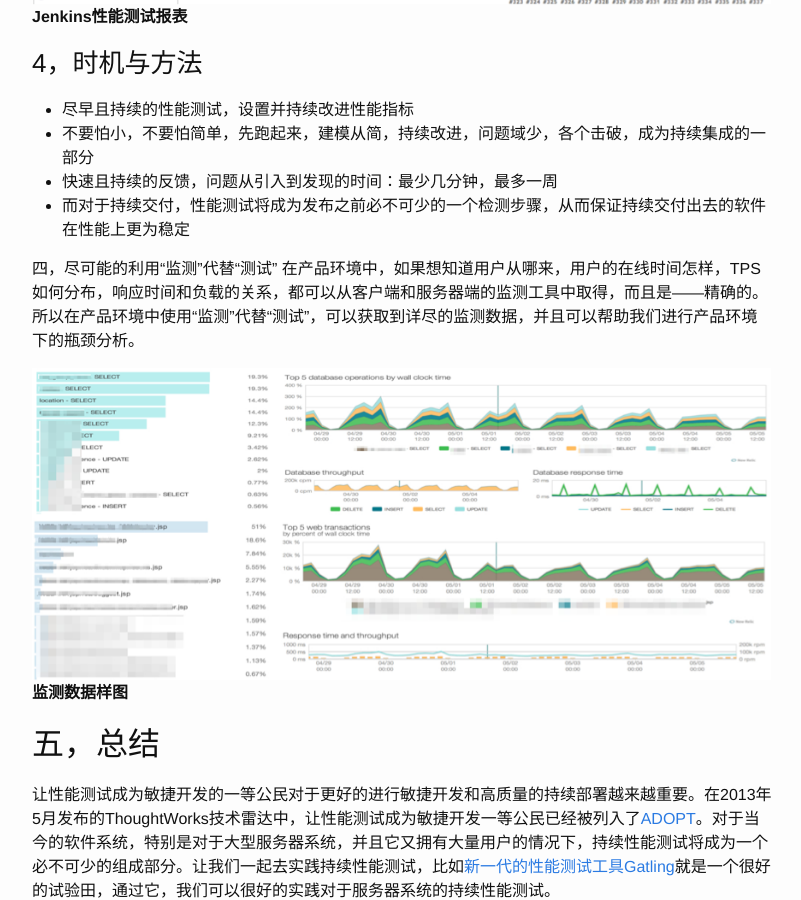
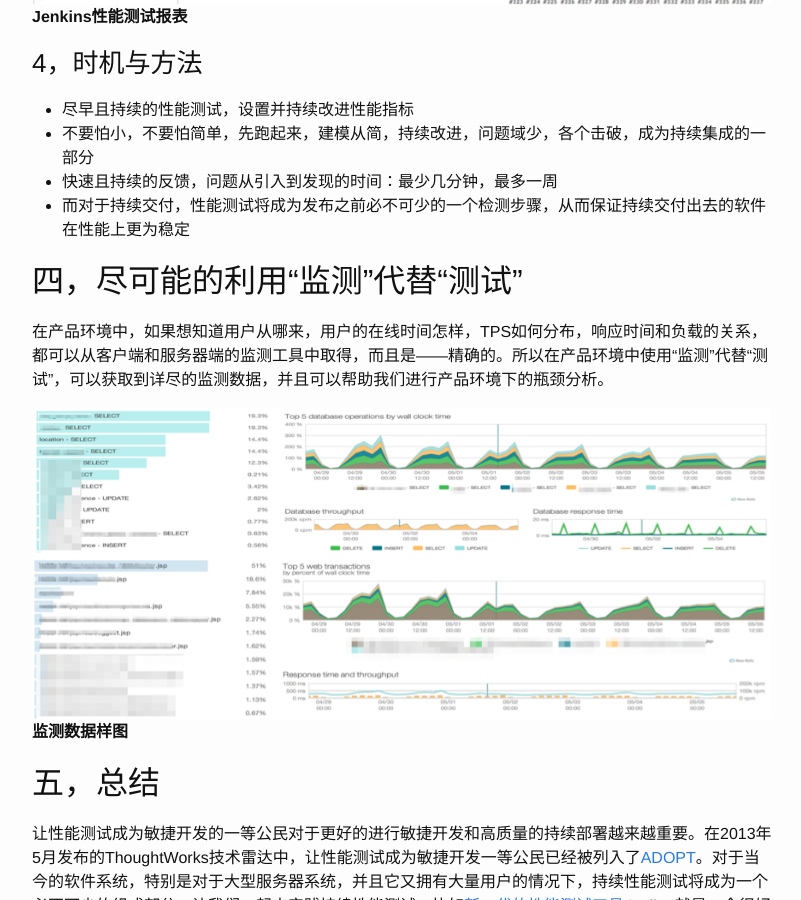
Before and after one commit to TWRanMan/twranman.github.io, a Jekyll site: the page built from _posts/2013-11-01-性能测试-敏捷开发中的一等公民.md, in a window 1280 px wide and 900 px high, scrolled down 4518 px. Shown: the whole window, without its empty margins (238-1039 px from the left). Built offline with Jekyll 4.4.1, drawn with Linux system fonts in a browser that asks for light colours.

Commit message:
update the a article

```diff
--- a/_posts/2013-11-01-性能测试-敏捷开发中的一等公民.md
+++ b/_posts/2013-11-01-性能测试-敏捷开发中的一等公民.md
@@ -102,7 +102,7 @@ categories: performance update
 * 快速且持续的反馈，问题从引入到发现的时间：最少几分钟，最多一周
 * 而对于持续交付，性能测试将成为发布之前必不可少的一个检测步骤，从而保证持续交付出去的软件在性能上更为稳定
 
-四，尽可能的利用“监测”代替“测试”
+## 四，尽可能的利用“监测”代替“测试”
 在产品环境中，如果想知道用户从哪来，用户的在线时间怎样，TPS如何分布，响应时间和负载的关系，都可以从客户端和服务器端的监测工具中取得，而且是——精确的。所以在产品环境中使用“监测”代替“测试”，可以获取到详尽的监测数据，并且可以帮助我们进行产品环境下的瓶颈分析。
 
 ![](http://www.liuranthinking.com/assets/performancetesting.resources/5.png)
```
